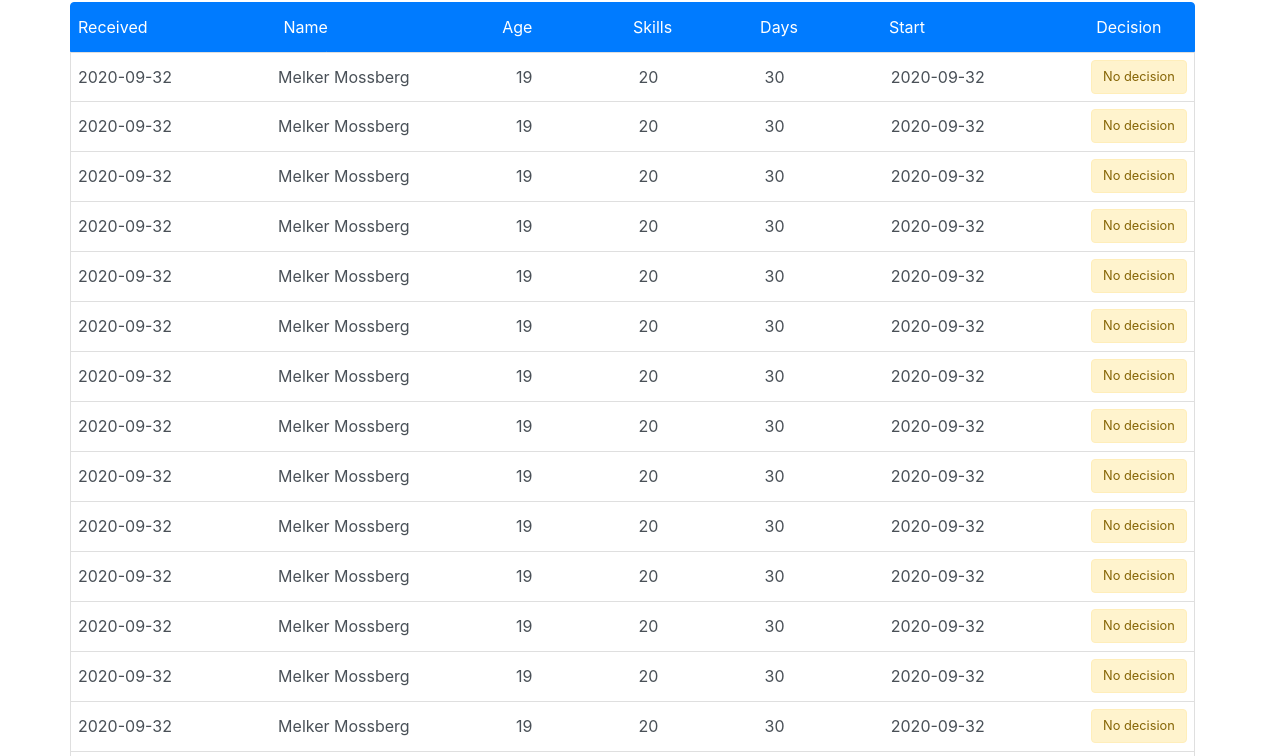
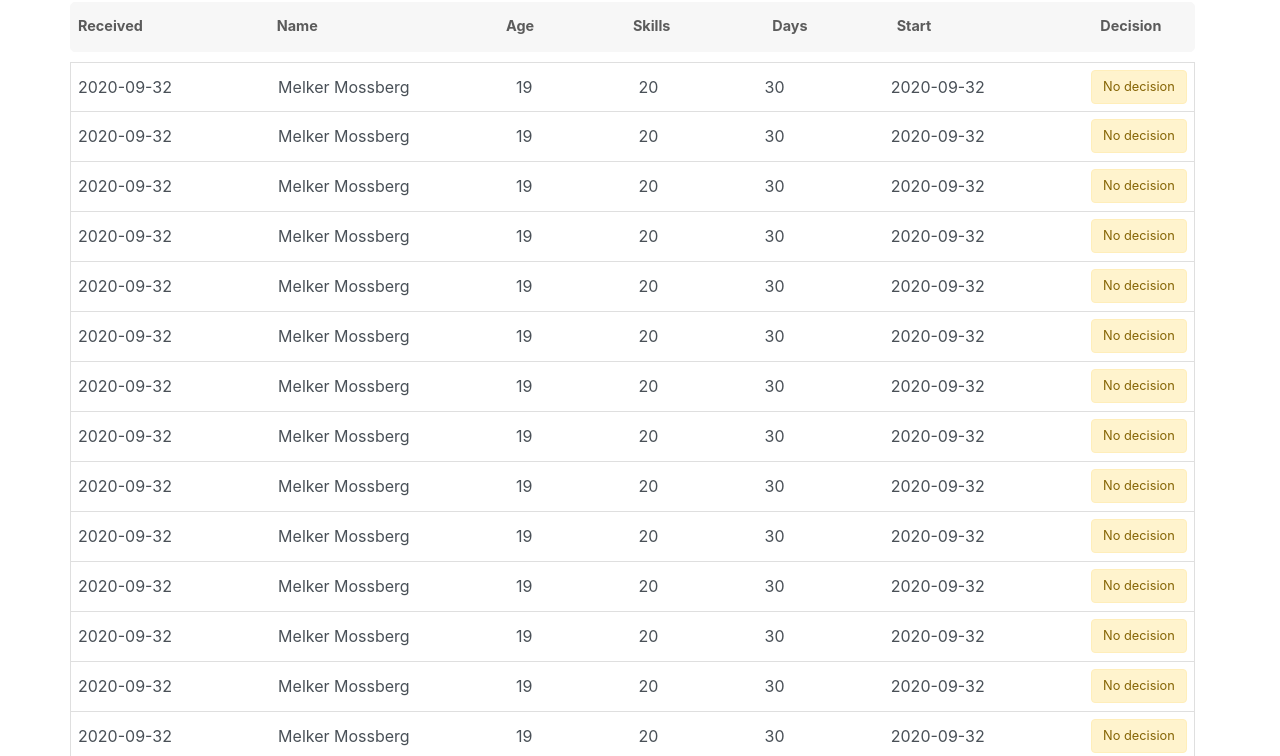
Before and after one commit to LinusBF/iv1201-frontend, a React app: page /Applications in a window 1280 px wide. Shown: the part 54-810 px from the top of the page. Built offline with nearby package versions, Linux system fonts and the light colour scheme; some packages are replaced by stand-ins of ours.

Commit message:
changed styling on listGroup header

```diff
--- a/client/components/applications/Applications.css
+++ b/client/components/applications/Applications.css
@@ -1,6 +1,3 @@
-#listGroup {
-}
-
 #listGroup .list-group-item {
     height: 50px;
     margin: 0;
@@ -15,3 +12,13 @@
     padding: .4rem 0.7rem;
     font-size: 0.8rem;
 }
+
+#listGroup .list-group-item.active{
+    background-color: #f7f7f7;
+    border-color: #f7f7f7;
+    border-radius: 5px;
+    margin-bottom: 10px;
+    color: #5b5b5b;
+    font-size: 0.9rem;
+    font-weight: bold;
+}
--- a/client/components/applications/Applications.js
+++ b/client/components/applications/Applications.js
@@ -33,12 +33,12 @@ class Applications extends Component {
         </div>
 
         <ListGroup className={'container justify-content-md-center'} id={'listGroup'}>
-          <ListGroupItem className={'list-group-item list-group-item-action active flex-column align-items-start'}>
-            <div className='d-flex w-100 justify-content-between'>
+          <ListGroupItem className={'list-group-item list-group-item-action active flex-column align-items-start'} id={'listGroup-header'}>
+            <div className='d-flex w-100 justify-content-between' >
               <div style={{marginRight: '-0.2rem'}}><p>Received</p></div>
-              <div style={{marginRight: '2.2rem'}}><p>Name</p></div>
+              <div style={{marginRight: '3.2rem'}}><p>Name</p></div>
               <div style={{marginRight: '-2.4rem'}}><p>Age</p></div>
-              <div style={{marginRight: '-3.2rem'}}><p>Skills</p></div>
+              <div style={{marginRight: '-2.2rem'}}><p>Skills</p></div>
               <div style={{marginRight: '-3rem'}}><p>Days</p></div>
               <div style={{marginRight: '2rem'}}><p>Start</p></div>
               <div style={{marginRight: '1.6rem'}}><p>Decision</p></div>
```
